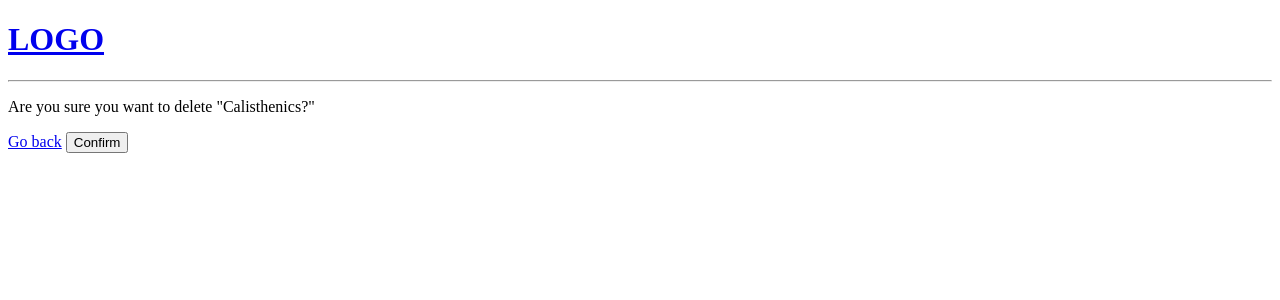
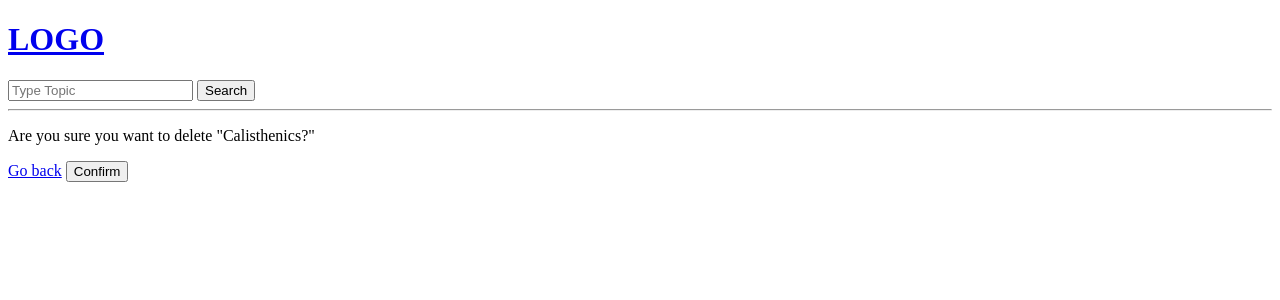
Before and after one commit to AGranjaL/foroGym, a Django app: page /deleteRoom/4/ in a window 1280 px wide. Shown: the top 300 px of the page. Run offline with Django 3.2, Linux system fonts and the light colour scheme; data comes from the database, SQL or seed files in the repository; both versions use the stored data as it was after the commit.

Commit message:
search bar

```diff
--- a/base/templates/base/home.html
+++ b/base/templates/base/home.html
@@ -21,6 +21,7 @@
                 </div>
             {% endfor %}
         </div>
+            <h5>{{room_count}} Rooms available</h5>
             <div>
                 <a href="{% url 'createRoom' %}">Create Room</a>
             <div>
@@ -29,6 +30,8 @@
 
                     <div>
                         <h5>{{room.id}} -- <a href="{% url 'room' room.id %}">{{room.name}}</a></h5>
+                        <!--print the number of messages in each rooom found in room_messages[room.id]-->
+                        <!--<h6>{{room_messages[{{room.id}}]}} Messages</h6>-->
                         <a href="{% url 'updateRoom' room.id %}">Edit</a>
                         <a href="{% url 'deleteRoom' room.id %}">Delete</a>
                     </div>
--- a/base/views.py
+++ b/base/views.py
@@ -1,5 +1,6 @@
-from django.http.response import HttpResponse
+from django.http.response import HttpResponse, JsonResponse
 from django.shortcuts import render, redirect
+from django.db.models import Q
 from .models import Room, Message, Topic
 from .forms import RoomForm
 # Create your views here.
@@ -7,13 +8,21 @@ from .forms import RoomForm
 def home(request):
 
     q = request.GET.get('q')
-    #if q is not None then filter the rooms if they have messages that contain the topic q
-    rooms = Room.objects.filter(message__topic__name__icontains=q) if request.GET.get('q') != None else Room.objects.all()
+    #if q is not None or not '' then filter the rooms if they have messages that contain the topic q
+    rooms = Room.objects.filter(Q(message__topic__name__icontains=q) |
+    Q(name__icontains=q) |
+    Q(description__icontains=q)) if request.GET.get('q') != None and request.GET.get('q') != '' else Room.objects.all()
 
 
     #rooms = Room.objects.all() #all() returns a QuerySet with all the rooms in the database
     topics = Topic.objects.all()
-    context = {'rooms': rooms, 'topics': topics}
+    room_count = rooms.count()
+    #get the number of messages in each room
+    room_messages = {}
+    for room in rooms:
+        room_messages[room.id] = Message.objects.filter(room=room).count()
+
+    context = {'rooms': rooms, 'topics': topics, 'room_count': room_count, 'room_messages': room_messages}
     return render(request, 'base/home.html', context)
 
 def room(request, pk):
--- a/templates/navbar.html
+++ b/templates/navbar.html
@@ -1,5 +1,9 @@
 <a href="/">
     <h1>LOGO</h1>
 </a>
-
+<form method="GET" action="{% url 'home' %}" class="search-form">
+    <!--get q if search is differnt from '' if not return to home-->
+    <input type="text" name="q" placeholder="Type Topic">
+    <button type="submit">Search</button>
+</form>
 <hr>
```
Also changed, not shown: db.sqlite3.
